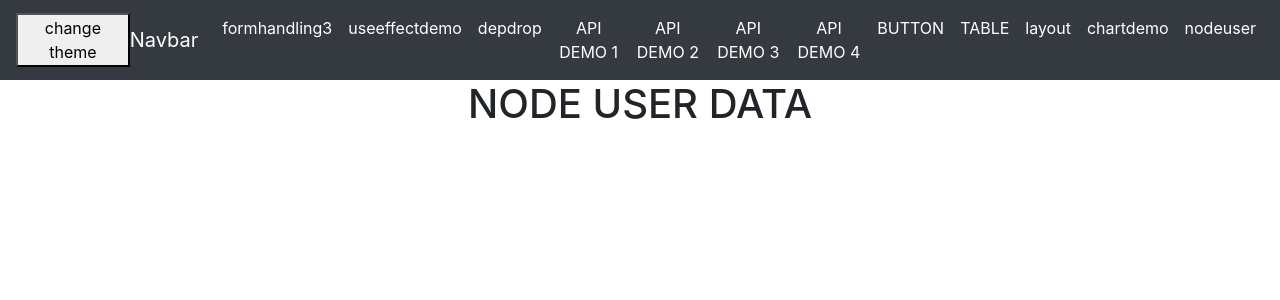
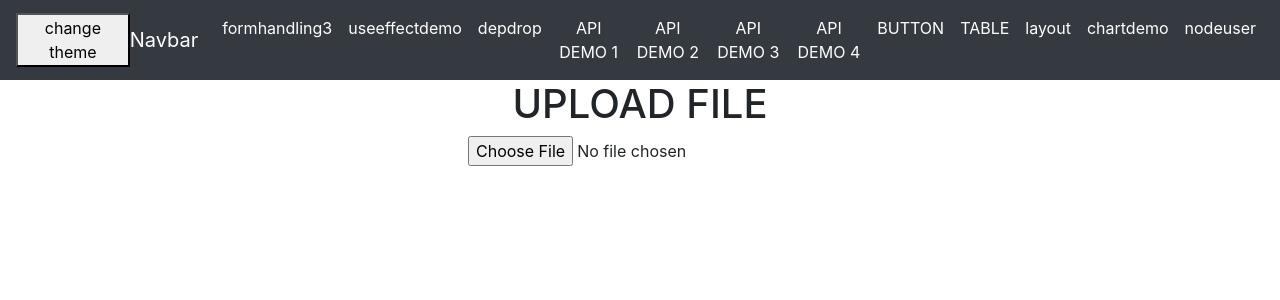
Before and after one commit to samirvithlani/mern24-gen, a React (Create React App) app: page /nodeuser in a window 1280 px wide. Shown: the top 300 px of the page. Built offline with nearby package versions, Linux system fonts and the light colour scheme; no server answers.

Commit message:
file uplaod

```diff
--- a/src/App.js
+++ b/src/App.js
@@ -50,6 +50,7 @@ import { MuiLayout } from './mui/MuiLayout';
 import { ChartDemo1 } from './charts/ChartDemo1';
 import { ChartDemo2 } from './charts/ChartDemo2';
 import { NodeUsers } from './components/NodeUsers';
+import { UploadFile } from './components/UploadFile';
 
 function App() {
 
@@ -112,7 +113,7 @@ function App() {
         <Route path='/mui/table' element = {<MuiTable2/>}></Route>
         <Route path = "/mui/layout" element = {<MuiLayout/>}></Route>
         <Route path = "/chartdemo" element ={<ChartDemo2/>}></Route>
-        <Route path ="/nodeuser"element ={<NodeUsers/>}></Route>
+        <Route path ="/nodeuser"element ={<UploadFile/>}></Route>
         {/* <Route path = "/*" element = {<h1>NO PAGE FOUND</h1>}></Route> */}
         <Route path  ="/*" element = {<NotFound/>}></Route>
       </Routes>
--- /dev/null
+++ b/src/components/UploadFile.jsx
@@ -0,0 +1,39 @@
+import axios from "axios";
+import React, { useState } from "react";
+
+export const UploadFile = () => {
+  const [filePath, setfilePath] = useState();
+  const fileUploadHandler = async (event) => {
+    //event.target.value..
+    //console.log("fileUploadHandler",event.target.files[0])
+    const formData = new FormData();
+    formData.append("myImage", event.target.files[0]);
+    const res = await axios.post(
+      "http://localhost:3001/upload/upload",
+      formData
+    );
+    console.log("res", res);
+    setfilePath(res.data.secure_url);
+  };
+
+  return (
+    <div>
+      <h1>UPLOAD FILE</h1>
+      <input
+        type="file"
+        name="file"
+        id="file"
+        onChange={(event) => {
+          fileUploadHandler(event);
+        }}
+      ></input>
+      {filePath && (
+        <img
+          src={filePath}
+          alt="file"
+          style={{ width: "200px", height: "200px" }}
+        ></img>
+      )}
+    </div>
+  );
+};
```
